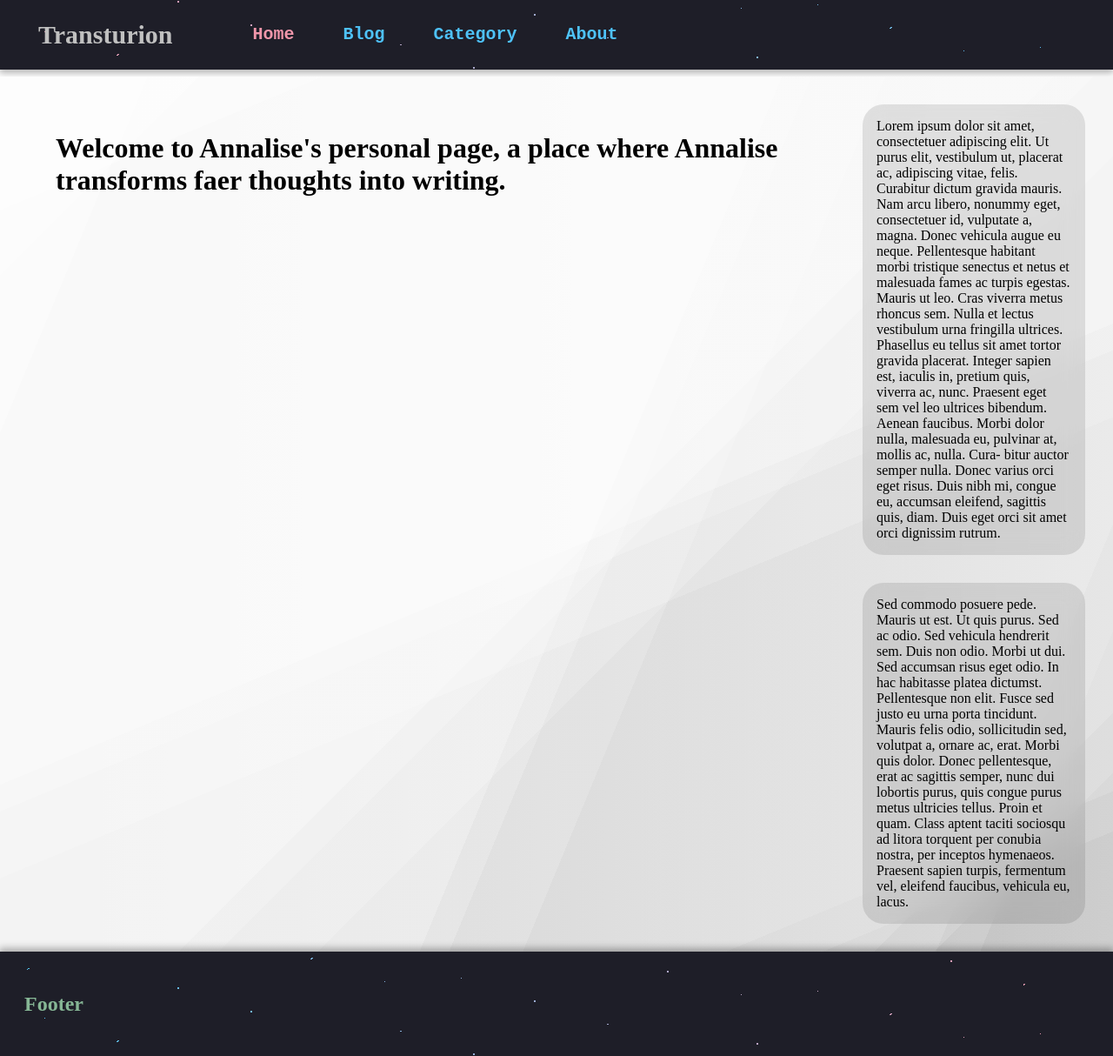
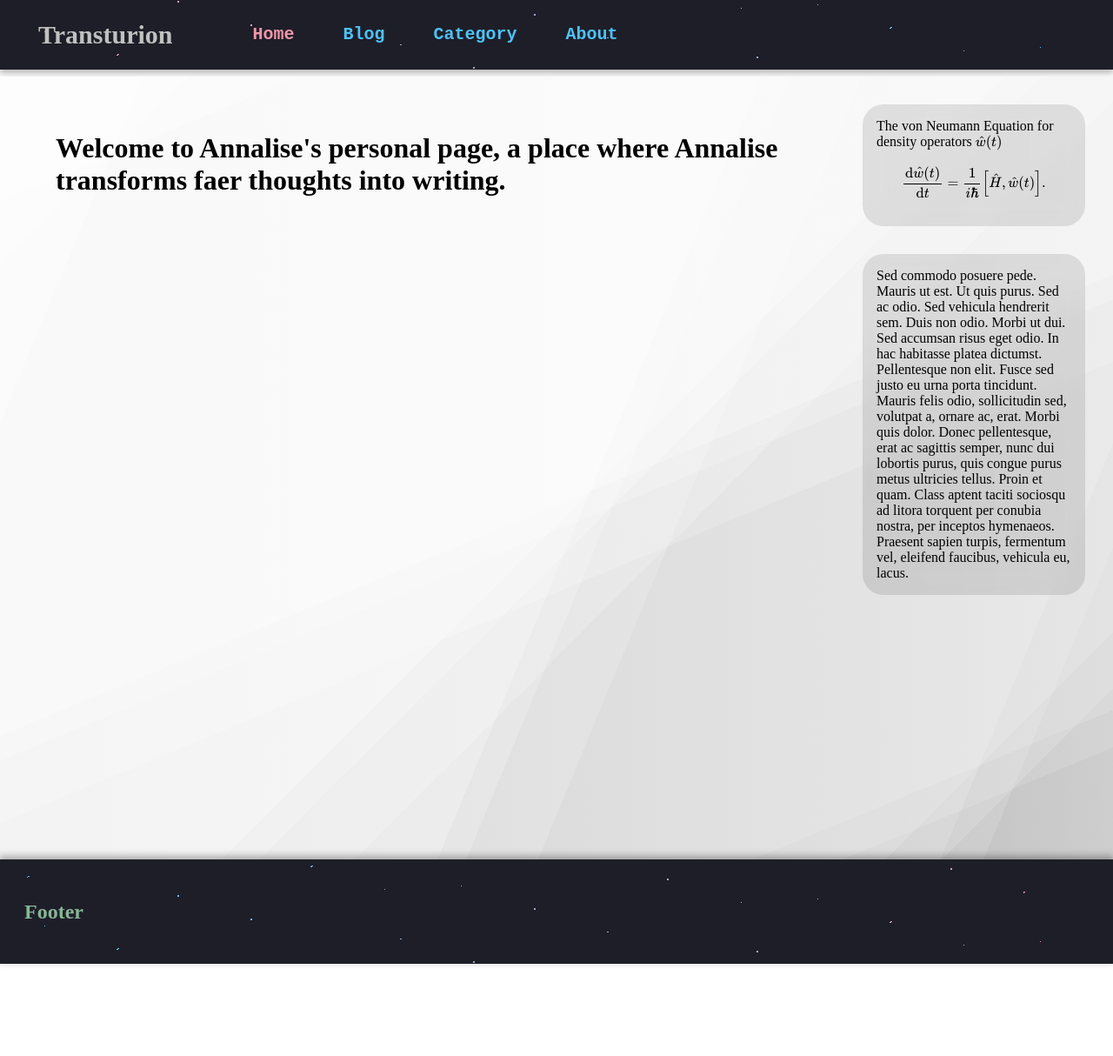
Before and after one commit to transturion/transturion.com, a Jekyll site: the page built from index.html, in a window 1280 px wide. Shown: the whole page at 87% size. Built offline with Jekyll 4.4.1, drawn with Linux system fonts in a browser that asks for light colours; after the commit the page ends 1108 px from its top, so only the background shows below that.

```diff
--- a/_layouts/default.html
+++ b/_layouts/default.html
@@ -5,6 +5,10 @@
         <meta name="viewport" content="width=device-width, initial-scale=1">
         <title>Transturion | {{ page.title }}</title>
         <link rel="stylesheet" href="/assets/css/styles.css">
+
+        <!---https://stackoverflow.com/questions/26275645/how-to-support-latex-in-github-pages--->
+        <script type="text/javascript" id="MathJax-script" async src="https://cdn.jsdelivr.net/npm/mathjax@3/es5/tex-mml-chtml.js"></script>
+
     </head>
 
     <body>
@@ -21,7 +25,7 @@
                 <div class="leftcolumn">{{ content }}</div>
                 <div class="rightcolumn">
                     <div class="card">
-                        Lorem ipsum dolor sit amet, consectetuer adipiscing elit. Ut purus elit, vestibulum ut, placerat ac, adipiscing vitae, felis. Curabitur dictum gravida mauris. Nam arcu libero, nonummy eget, consectetuer id, vulputate a, magna. Donec vehicula augue eu neque. Pellentesque habitant morbi tristique senectus et netus et malesuada fames ac turpis egestas. Mauris ut leo. Cras viverra metus rhoncus sem. Nulla et lectus vestibulum urna fringilla ultrices. Phasellus eu tellus sit amet tortor gravida placerat. Integer sapien est, iaculis in, pretium quis, viverra ac, nunc. Praesent eget sem vel leo ultrices bibendum. Aenean faucibus. Morbi dolor nulla, malesuada eu, pulvinar at, mollis ac, nulla. Cura- bitur auctor semper nulla. Donec varius orci eget risus. Duis nibh mi, congue eu, accumsan eleifend, sagittis quis, diam. Duis eget orci sit amet orci dignissim rutrum.
+                        The von Neumann Equation for density operators \(\hat w(t)\) \[\frac{\mathrm{d}\hat w(t)}{\mathrm {d}t}=\frac1{i\hbar}\left[\hat H,\hat w(t)\right].\]
                     </div>
                     <div class="card">
                         Sed commodo posuere pede. Mauris ut est. Ut quis purus. Sed ac odio. Sed vehicula hendrerit sem. Duis non odio. Morbi ut dui. Sed accumsan risus eget odio. In hac habitasse platea dictumst. Pellentesque non elit. Fusce sed justo eu urna porta tincidunt. Mauris felis odio, sollicitudin sed, volutpat a, ornare ac, erat. Morbi quis dolor. Donec pellentesque, erat ac sagittis semper, nunc dui lobortis purus, quis congue purus metus ultricies tellus. Proin et quam. Class aptent taciti sociosqu ad litora torquent per conubia nostra, per inceptos hymenaeos. Praesent sapien turpis, fermentum vel, eleifend faucibus, vehicula eu, lacus.
```
